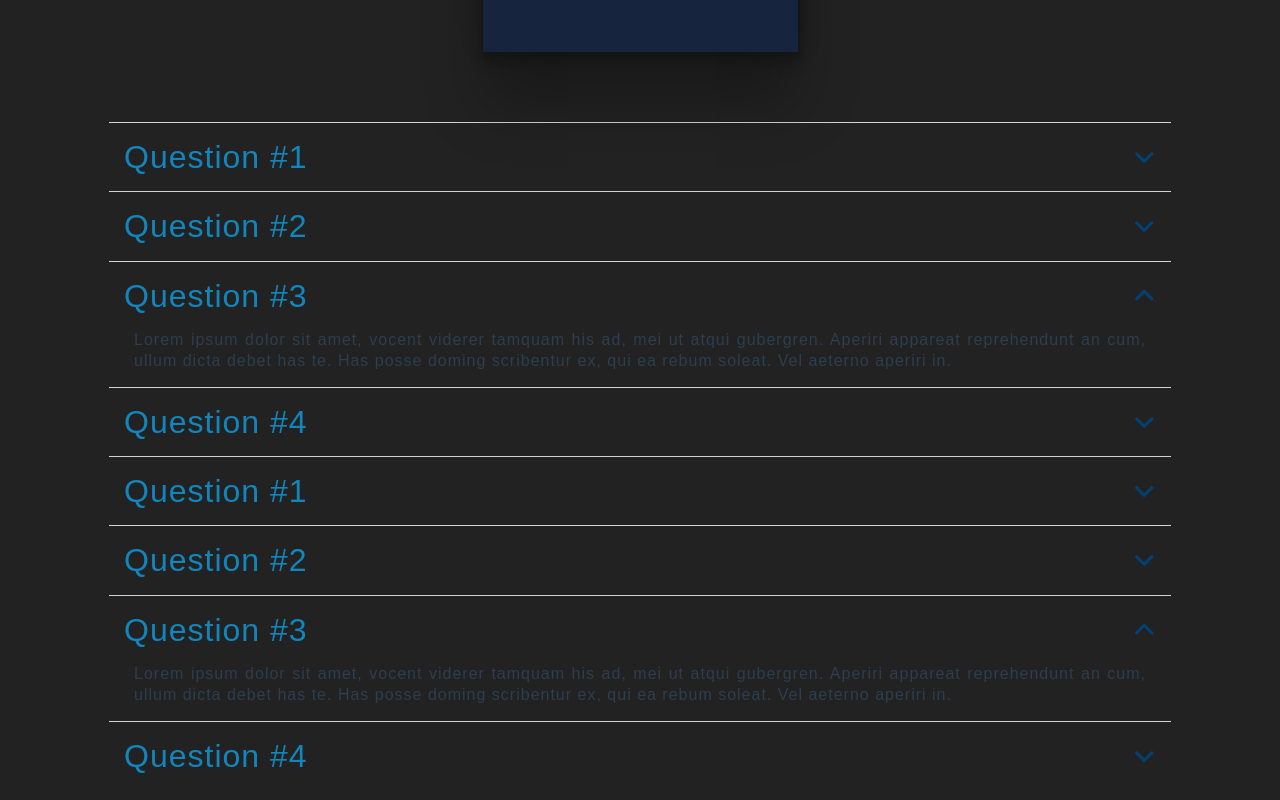
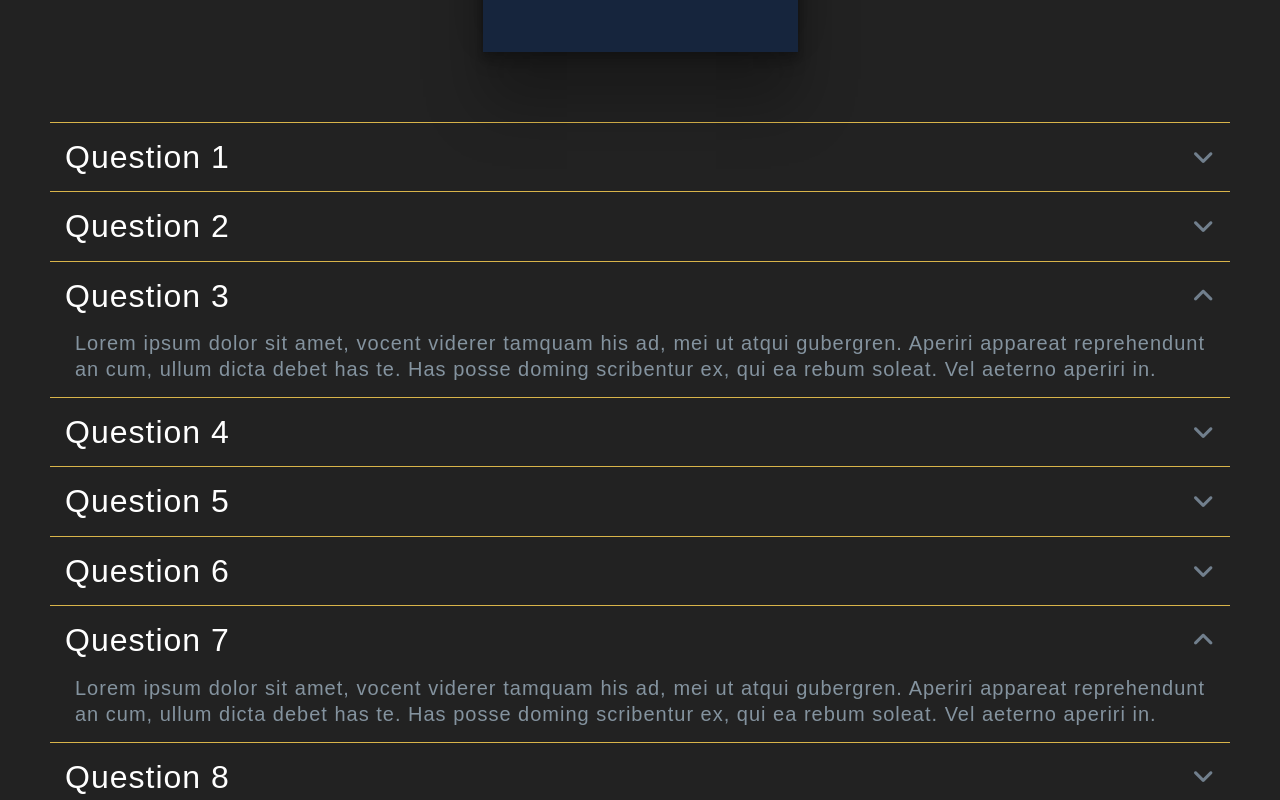
Before and after one commit to MudassarKhop/CapStone-FrontEnd, a Vue app: page /about in a window 1280 px wide. Shown: the part 3620-4420 px from the top of the page. Built offline with nearby package versions, Linux system fonts and the light colour scheme.

Commit message:
20th push

```diff
--- a/src/views/AboutView.vue
+++ b/src/views/AboutView.vue
@@ -165,7 +165,7 @@
 			<div class="center">
 				<details>
 					<summary>
-						<h2>Question #1</h2>
+						<h2>Question 1</h2>
 					</summary>
 					<p>
 						Lorem ipsum dolor sit amet, vocent viderer tamquam his ad, mei ut
@@ -176,7 +176,7 @@
 				</details>
 				<details>
 					<summary>
-						<h2>Question #2</h2>
+						<h2>Question 2</h2>
 					</summary>
 					<p>
 						Lorem ipsum dolor sit amet, vocent viderer tamquam his ad, mei ut
@@ -187,7 +187,7 @@
 				</details>
 				<details open>
 					<summary>
-						<h2>Question #3</h2>
+						<h2>Question 3</h2>
 					</summary>
 					<p>
 						Lorem ipsum dolor sit amet, vocent viderer tamquam his ad, mei ut
@@ -198,7 +198,7 @@
 				</details>
 				<details>
 					<summary>
-						<h2>Question #4</h2>
+						<h2>Question 4</h2>
 					</summary>
 					<p>
 						Lorem ipsum dolor sit amet, vocent viderer tamquam his ad, mei ut
@@ -213,7 +213,7 @@
 			<div class="center">
 				<details>
 					<summary>
-						<h2>Question #1</h2>
+						<h2>Question 5</h2>
 					</summary>
 					<p>
 						Lorem ipsum dolor sit amet, vocent viderer tamquam his ad, mei ut
@@ -224,7 +224,7 @@
 				</details>
 				<details>
 					<summary>
-						<h2>Question #2</h2>
+						<h2>Question 6</h2>
 					</summary>
 					<p>
 						Lorem ipsum dolor sit amet, vocent viderer tamquam his ad, mei ut
@@ -235,7 +235,7 @@
 				</details>
 				<details open>
 					<summary>
-						<h2>Question #3</h2>
+						<h2>Question 7</h2>
 					</summary>
 					<p>
 						Lorem ipsum dolor sit amet, vocent viderer tamquam his ad, mei ut
@@ -246,7 +246,7 @@
 				</details>
 				<details>
 					<summary>
-						<h2>Question #4</h2>
+						<h2>Question 8</h2>
 					</summary>
 					<p>
 						Lorem ipsum dolor sit amet, vocent viderer tamquam his ad, mei ut
@@ -515,7 +515,7 @@
     align-items: center;
 	}
 	.center {
-		width: 90%;
+		width: 100%;
 		align-self: center;
 		margin: auto;
 	}
@@ -534,11 +534,11 @@
 		align-items: center;
 		justify-content: space-between;
 		cursor: pointer;
-		border-top: 1px solid #d3d3d3;
+		border-top: 1px solid #d9b44a;
 	}
 
 	h2 {
-		color: #1286bc;
+		color: white;
 		text-align: left;
 		margin-bottom: 0;
 		padding: 15px;
@@ -551,6 +551,8 @@
 		text-shadow: none;
 		text-align: justify;
 		line-height: 1.3em;
+		color: #84939f;
+		font-size: 20px;
 	}
 
 	summary::after {
@@ -560,7 +562,7 @@
 		display: inline-block;
 		padding-right: 15px;
 		font-size: 180%;
-		color: #034171;
+		color: #717f8d;
 	}
 	details[open] summary::after {
 		content: "\f106";
@@ -573,7 +575,7 @@
 		background: none;
 	}
 	summary:hover {
-		background: #d3d3d3;
+		background: #d9b44a;
 	}
 
 	details summary::-webkit-details-marker {
--- a/src/views/HomeView.vue
+++ b/src/views/HomeView.vue
@@ -11,7 +11,7 @@
 							Lorem ipsum dolor sit amet consectetur adipisicing elit. Quasi
 							voluptate tempora, ipsum officiis placeat explicabo consequatur.
 							Veritatis voluptatibus voluptatem, pariatur ullam, optio harum sit
-							dolorem ab doloribus atque minima dolorum!
+							dolorem ab doloribus atque minima dolorum! Lorem ipsum dolor sit ur eaque maiores fuga deserunt eius repudiandae cumque a nostrum excepturi aperiam?
 						</p>
 					</div>
 					<div id="divide2">
@@ -247,6 +247,7 @@
 		justify-content: center;
 		align-content: center;
 		padding-right: 10px;
+		padding-top: 10px;
 		padding-left: 10px;
 	}
 	#divide1 h1 {
@@ -263,6 +264,7 @@
 		color: #84939f;
 		text-align: center;
 		letter-spacing: 1px;
+
 	}
 	#divide2 {
 		width: 50%;
```
